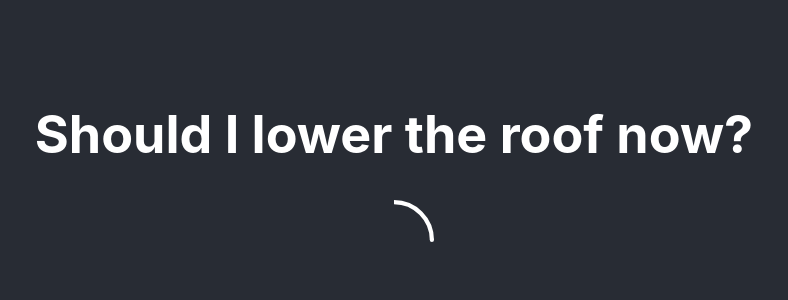
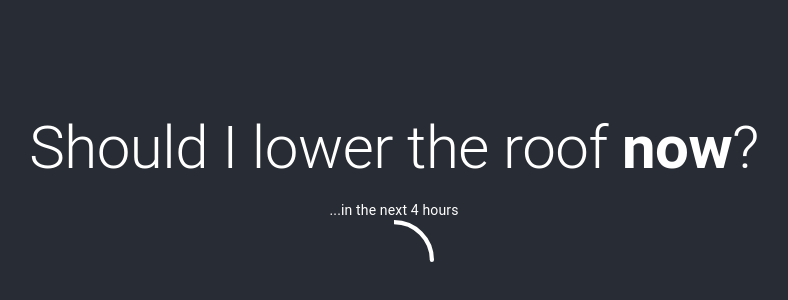
Before and after one commit to michtesar/should-i-drive-convertible, a React (Create React App) app: page / in a window 1280 px wide. Shown: the part 226-526 px from the top of the page, without its empty margins (246-1034 px from the left). Built offline with nearby package versions, Linux system fonts and the light colour scheme; no server answers.

Commit message:
Add better headings

```diff
--- a/src/components/AppHeadings.tsx
+++ b/src/components/AppHeadings.tsx
@@ -1,9 +1,11 @@
 import React from "react"
+import {Stack, Typography} from "@mui/material";
 
 export const AppHeadings = () => {
     return (
-        <React.Fragment>
-            <h1>Should I lower the roof now?</h1>
-        </React.Fragment>
+        <Stack spacing={2} marginTop={'5%'}>
+            <Typography variant={'h2'}>Should I lower the roof <strong>now</strong>?</Typography>
+            <Typography variant={'body2'}>...in the next 4 hours</Typography>
+        </Stack>
     )
 }
```
